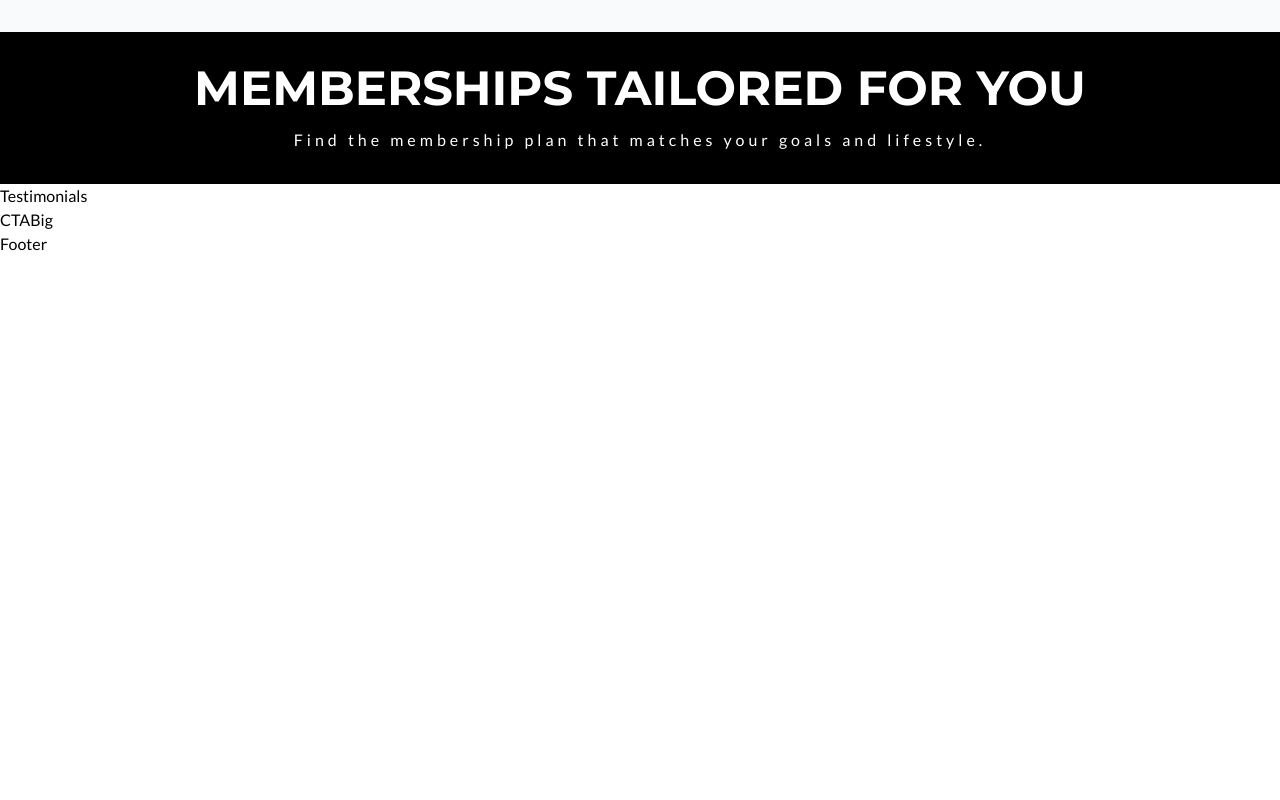
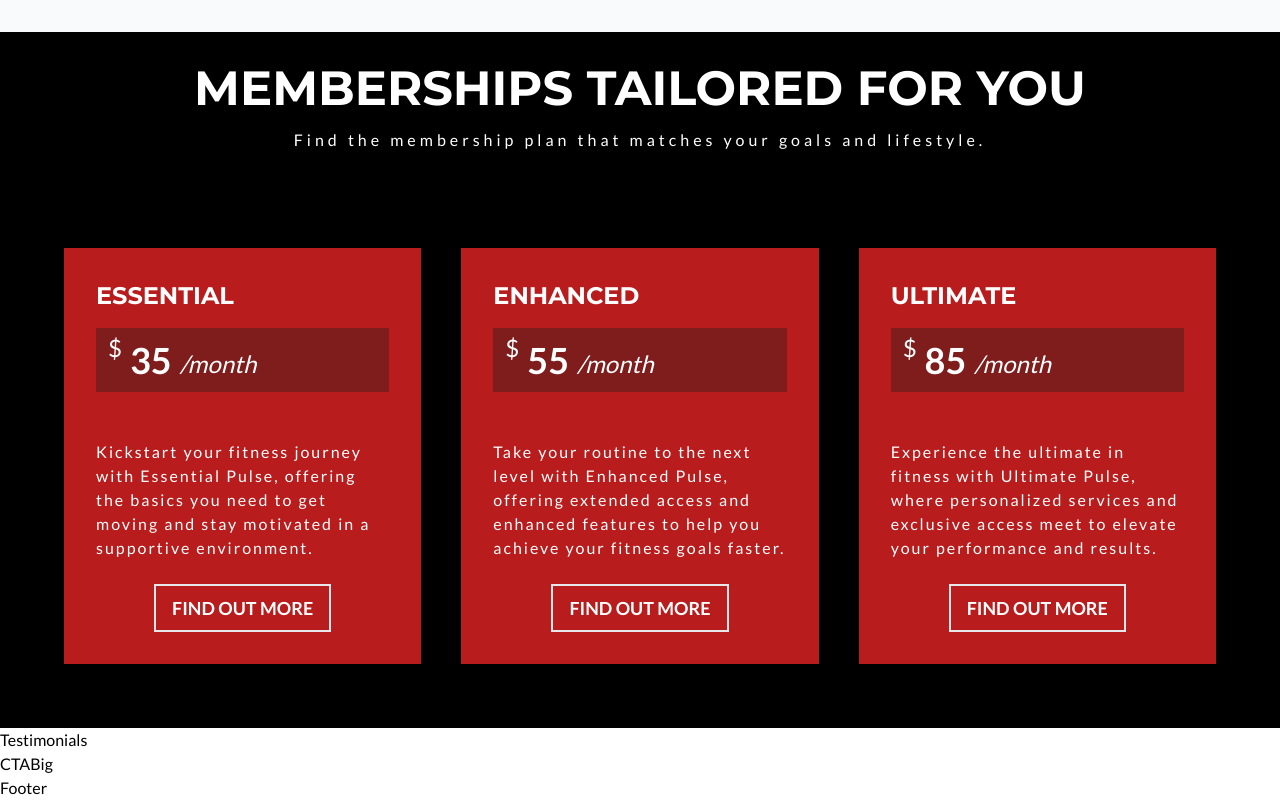
Before and after one commit to Quincy-Fer/pulse-fit, a Next.js app: page / in a window 1280 px wide. Shown: the part 3939-4739 px from the top of the page. Before the commit the page ends 4195 px from the top, so only its background shows below. Built offline with nearby package versions, Linux system fonts and the light colour scheme.

Commit message:
Basic styling for pricing section, add data for pricing

```diff
--- a/components/Pricing.tsx
+++ b/components/Pricing.tsx
@@ -1,13 +1,48 @@
+import { PRICING } from "@/constants";
+import ButtonJoin from "./ButtonJoin";
+
 const Pricing = () => {
   return (
     <section className="w-full mx-auto bg-black">
       <div className="p-8">
         <div className="flex flex-col justify-center">
           <h2 className="text-white text-center text-5xl">
-          Memberships Tailored for You
+            Memberships Tailored for You
           </h2>
-          <p className="text-white tracking-[4px] text-center mt-4">Find the membership plan that matches your goals and lifestyle.</p>
+          <p className="text-white tracking-[4px] text-center mt-4">
+            Find the membership plan that matches your goals and lifestyle.
+          </p>
         </div>
+      </div>
+      <div className="grid grid-cols-1 md:grid-cols-3 gap-10 p-16">
+        {PRICING.map((item) => {
+          return (
+            <div
+              id={item.key}
+              className="bg-accent p-8   transition-all flex flex-col"
+            >
+              <h4 className="text-white text-2xl">{item.title}</h4>
+              <div className="bg-red-900 p-3 mt-4 mb-4">
+                <p className="text-white flex gap-2 items-center">
+                  <sup className="text-2xl text-white">$</sup>
+                  <strong className="text-4xl text-white">{item.price}</strong>
+                  <em className="self-end text-2xl">/month</em>
+                </p>
+              </div>
+              <p className="text-white tracking-[2px] mt-8 ">
+                {item.paragraph}
+              </p>
+              <div className="text-center">
+                <ButtonJoin
+                  text="Find Out More"
+                  href="/membership"
+                  containerStyles="text-white font-bold text-lg uppercase mt-6 border-2 px-4 py-2
+                  hover:bg-white hover:text-accent transition-all"
+                />
+              </div>
+            </div>
+          );
+        })}
       </div>
     </section>
   );
--- a/constants/index.js
+++ b/constants/index.js
@@ -97,7 +97,7 @@ export const CLASSES = [
     key: "HIIT",
     image: "/images/crossfitclass.jpg",
     icon: FaLocationArrow,
-    alt:'Hiit Training'
+    alt: "Hiit Training",
   },
   {
     title: "Power Yoga",
@@ -106,7 +106,7 @@ export const CLASSES = [
     key: "Yoga",
     image: "/images/cta3.jpg",
     icon: FaLocationArrow,
-    alt:'Yoga'
+    alt: "Yoga",
   },
   {
     title: "Spin Surge",
@@ -115,7 +115,7 @@ export const CLASSES = [
     key: "Spinning",
     image: "/images/spinningclass.jpg",
     icon: FaLocationArrow,
-    alt:'Spinning Training'
+    alt: "Spinning Training",
   },
   {
     title: "Boxing Burn",
@@ -124,6 +124,30 @@ export const CLASSES = [
     key: "Boxing",
     image: "/images/boxingclass.jpg",
     icon: FaLocationArrow,
-    alt: 'Boxing'
+    alt: "Boxing",
   },
 ];
+
+export const PRICING = [
+  {
+    title: "Essential",
+    paragraph:
+      "Kickstart your fitness journey with Essential Pulse, offering the basics you need to get moving and stay motivated in a supportive environment.",
+    key: "essential",
+    price: 35,
+  },
+  {
+    title: "Enhanced",
+    paragraph:
+      "Take your routine to the next level with Enhanced Pulse, offering extended access and enhanced features to help you achieve your fitness goals faster.",
+    key: "essential",
+    price: 55,
+  },
+  {
+    title: "Ultimate",
+    paragraph:
+      "Experience the ultimate in fitness with Ultimate Pulse, where personalized services and exclusive access meet to elevate your performance and results.",
+    key: "ultimate",
+    price: 85,
+  },
+];
```
